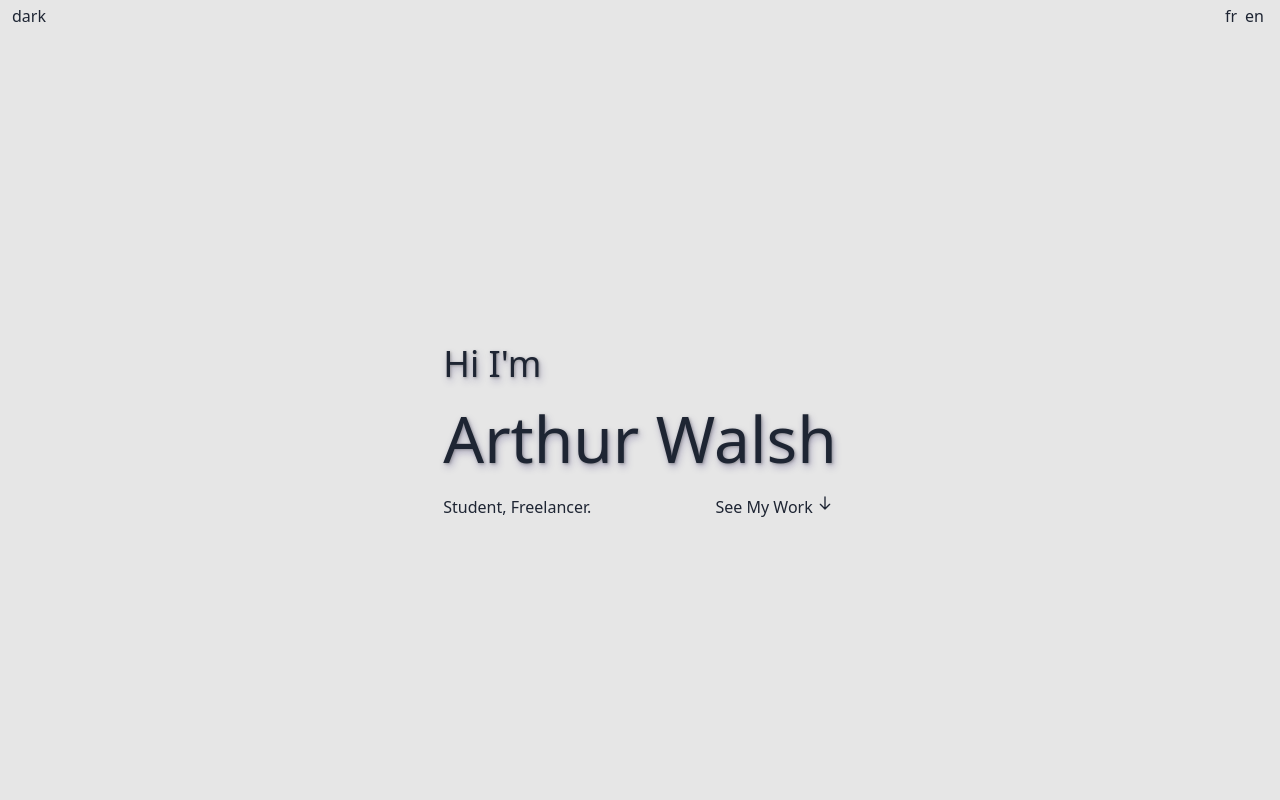
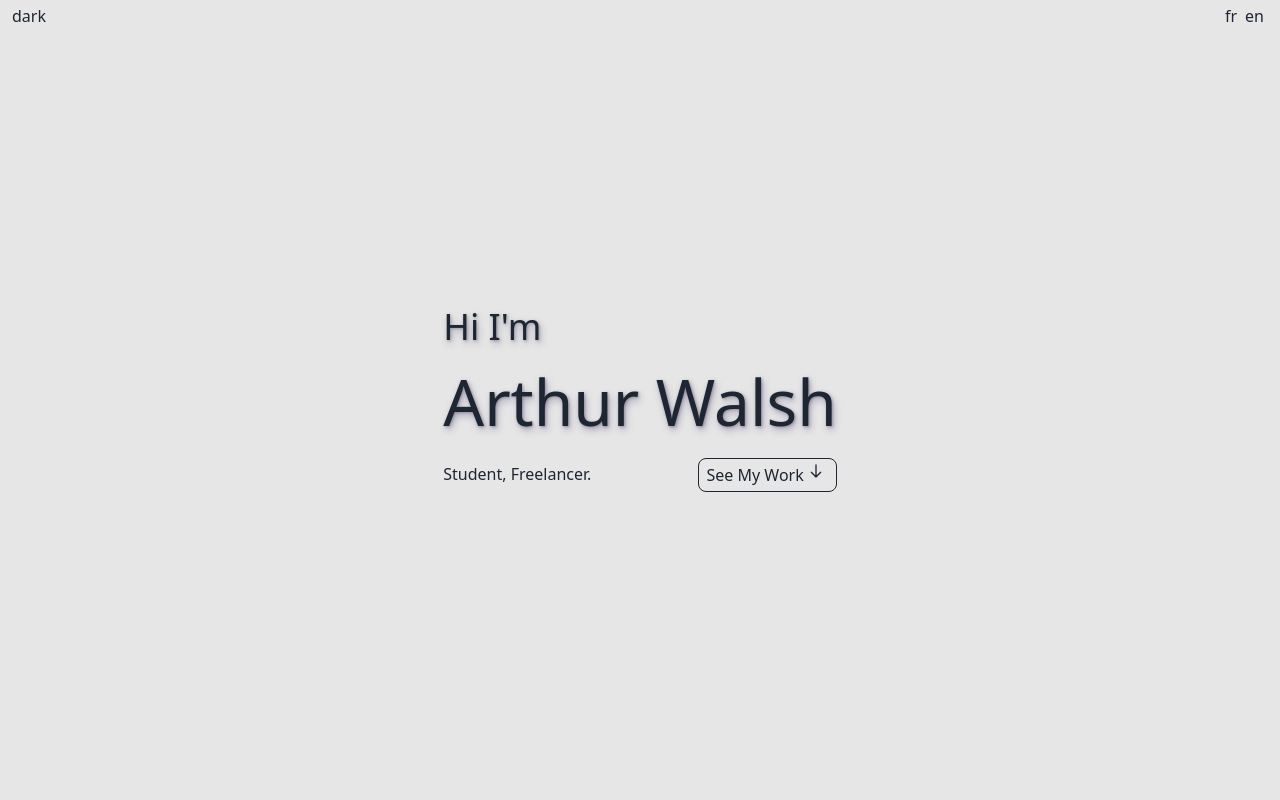
Before and after one commit to awalshy/portfolio, a Next.js app: page / in a window 1280 px wide. Shown: the top 800 px of the page. Built offline with nearby package versions, Linux system fonts and the light colour scheme.

Commit message:
GAnalytics (#11)
* Added Analytics on landing page - test

* Fix GA

* Analytics Implementation test (#9)

* Added Analytics on landing page - test

* Fix GA

* GA Init first

* test fix for push

* Added Google Analytics seems to work. Event on buttons

```diff
--- a/components/Contact.tsx
+++ b/components/Contact.tsx
@@ -1,5 +1,6 @@
 import React, { useState, useEffect } from 'react'
 import emailjs from 'emailjs-com'
+import { GAEvent } from './GA'
 
 const Contact = () => {
   const [name, setName] = useState('')
@@ -20,6 +21,7 @@ const Contact = () => {
 
   const handleSubmit = (event) => {
     event.preventDefault()
+    GAEvent('click', 'submit')
     setSending(true)
 
     if (!name || !email || !message) {
@@ -44,6 +46,7 @@ const Contact = () => {
         setName('')
         setEmail('')
         setMessage('')
+        GAEvent('email', 'sent')
       })
       .catch(() => {
         setError('An error occured sending the email... Sorry !')
--- /dev/null
+++ b/components/GA.tsx
@@ -0,0 +1,20 @@
+import ReactGA from 'react-ga'
+
+export const GAInit = (trackID) => {
+  ReactGA.initialize(trackID, {
+    // 'testMode': true,
+    debug: true,
+  })
+}
+
+export const GAPage = (pageName) => {
+  ReactGA.pageview(pageName)
+}
+
+export const GAEvent = (category: string, action: string) => {
+  ReactGA.event({
+    category,
+    action,
+    nonInteraction: false,
+  })
+}
--- a/components/LandingView.tsx
+++ b/components/LandingView.tsx
@@ -1,5 +1,7 @@
 import React, { useState } from 'react'
 import AnchorLink from 'react-anchor-link-smooth-scroll'
+
+import { GAEvent } from '../components/GA'
 
 // Icons
 import { FontAwesomeIcon } from '@fortawesome/react-fontawesome'
@@ -10,18 +12,24 @@ type LandingViewProps = {
   setDark: (boolean) => void
 }
 
-const LandingView = ({ dark, setDark }) => {
+const LandingView = ({ dark, setDark }: LandingViewProps) => {
   const [hoverDark, setHoverDark] = useState(false)
 
+  const switchToDarkMode = () => {
+    if (dark) GAEvent('click', 'lightMode')
+    else GAEvent('click', 'darkMode')
+    setDark(!dark)
+  }
+
   return (
-    <div className="h-screen">
+    <div className="h-screen relative">
       <div
-        className="row flex justify-between py-1 px-3"
+        className="row flex justify-between py-1 px-3 w-full z-40"
         style={{ color: dark ? '#E6E6E6' : '#1E2533' }}
       >
         <div
           className="cursor-pointer"
-          onClick={() => setDark(!dark)}
+          onClick={switchToDarkMode}
           onMouseEnter={() => setHoverDark(true)}
           onMouseLeave={() => setHoverDark(false)}
         >
@@ -34,7 +42,7 @@ const LandingView = ({ dark, setDark }) => {
           <text className="px-1">en</text>
         </div>
       </div>
-      <div className="h-full flex justify-center items-center top-0">
+      <div className="h-screen w-full absolute top-0 left-0 flex justify-center items-center">
         <div>
           <div
             className="h-6/10 text-shadow-xl"
@@ -47,8 +55,12 @@ const LandingView = ({ dark, setDark }) => {
             className="h-4/10 row flex justify-between text-md py-2"
             style={{ color: dark ? '#E6E6E6' : '#1E2533' }}
           >
-            <div>Student, Freelancer.</div>
-            <div className="flex row items-center">
+            <div className="py-1">Student, Freelancer.</div>
+            <div
+              className="flex row items-center border px-2 py-1 rounded-lg"
+              onClick={() => GAEvent('click', 'see-work-button')}
+              style={{ borderColor: '#1e2533' }}
+            >
               <AnchorLink href="#presentation">See My Work</AnchorLink>
               <svg
                 className="animate-bounce w-6 h-4"
--- a/next.config.js
+++ b/next.config.js
@@ -3,6 +3,6 @@ const withPWA = require('next-pwa')
 module.exports = withPWA({
   pwa: {
     dest: 'public',
-    disable: process.env.NODE_ENV === 'development',
+    // disable: process.env.NODE_ENV === 'development',
   },
 })
--- a/package.json
+++ b/package.json
@@ -40,6 +40,7 @@
     "react": "^16.13.1",
     "react-anchor-link-smooth-scroll": "^1.0.12",
     "react-dom": "^16.13.1",
+    "react-ga": "^3.1.2",
     "tailwindcss": "^1.7.3"
   },
   "devDependencies": {
--- a/pages/_app.tsx
+++ b/pages/_app.tsx
@@ -1,12 +1,8 @@
 import React from 'react'
-import App from 'next/app'
 import '../css/tailwind.css'
 
-class MyApp extends App {
-  render() {
-    const { Component, pageProps } = this.props
-    return <Component {...pageProps} />
-  }
+const MyApp = ({ Component, pageProps }) => {
+  return <Component {...pageProps} />
 }
 
 export default MyApp
--- a/pages/index.tsx
+++ b/pages/index.tsx
@@ -1,5 +1,6 @@
-import React, { useState } from 'react'
+import React, { useState, useEffect } from 'react'
 
+import * as GA from '../components/GA'
 import Layout from '../components/Layout'
 import Nav from '../components/Nav'
 import LandingView from '../components/LandingView'
@@ -8,8 +9,13 @@ import Education from '../components/Education'
 import Competencies from '../components/Competencies'
 import Contact from '../components/Contact'
 
-export const Home = (): JSX.Element => {
+export const Home = ({ trackingId }): JSX.Element => {
   const [dark, setDark] = useState(false)
+
+  useEffect(() => {
+    GA.GAInit(trackingId)
+    GA.GAPage('landingPage')
+  }, [])
 
   return (
     <Layout title="Arthur Walsh" dark={dark}>
@@ -25,4 +31,8 @@ export const Home = (): JSX.Element => {
   )
 }
 
+Home.getInitialProps = () => {
+  return { trackingId: process.env.GA_TRACKING_ID }
+}
+
 export default Home
```
Also changed, not shown: 2 other files (tests, documents, lock files or other folders).
